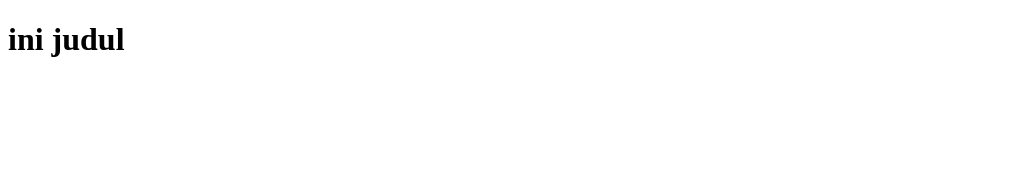
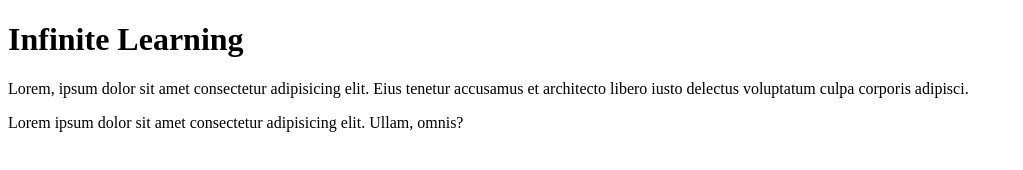
Before and after one commit to andiseo/Technical, a plain HTML site: page index.html in a window 1280 px wide. Shown: the whole page, without its empty margins (0-1023 px from the left). Drawn offline with Linux system fonts and the light colour scheme.

Commit message:
menambahkan paragraf

```diff
--- a/index.html
+++ b/index.html
@@ -6,6 +6,8 @@
     <title>Belajar git</title>
   </head>
   <body>
-    <h1>ini judul</h1>
+    <h1>Infinite Learning</h1>
+    <p>Lorem, ipsum dolor sit amet consectetur adipisicing elit. Eius tenetur accusamus et architecto libero iusto delectus voluptatum culpa corporis adipisci.</p>
   </body>
+  <p>Lorem ipsum dolor sit amet consectetur adipisicing elit. Ullam, omnis?</p>
 </html>
```
